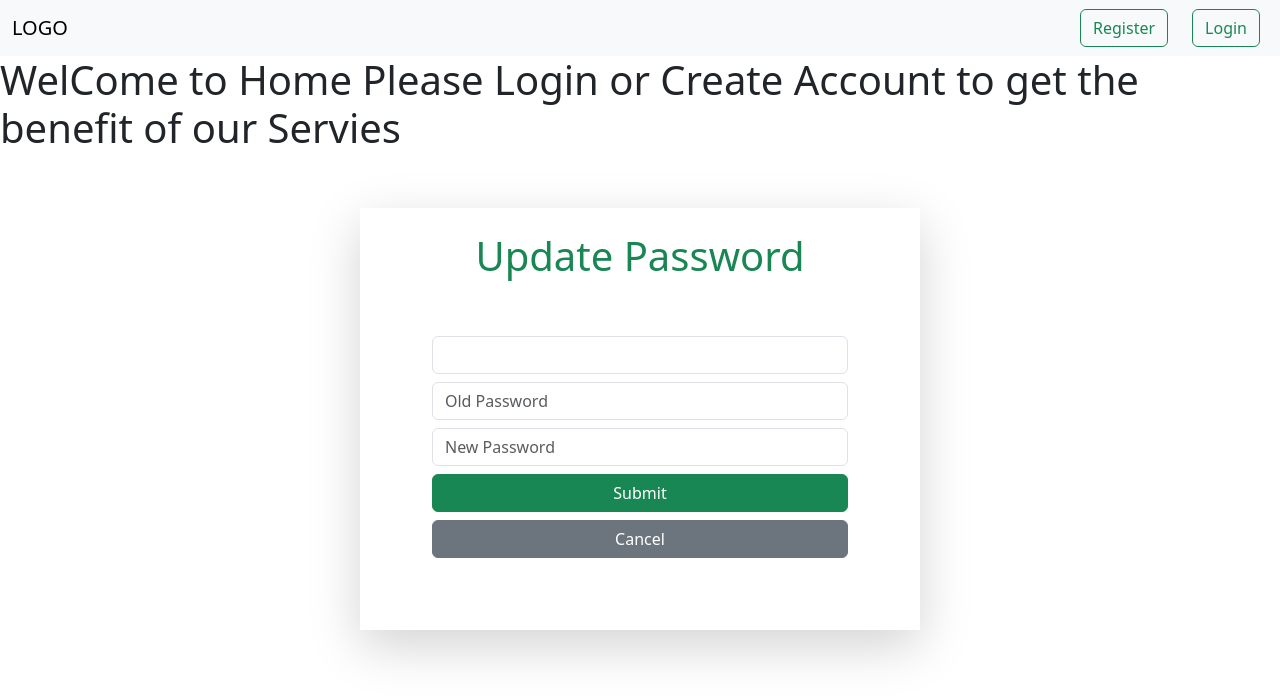
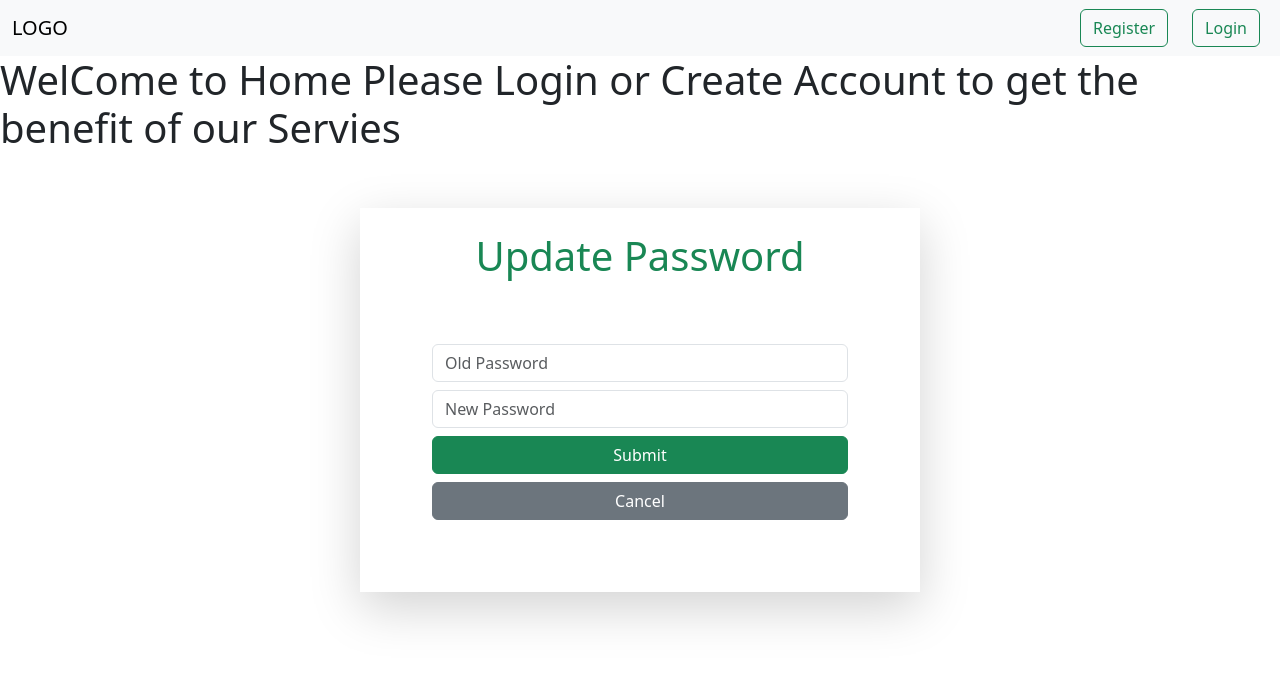
Before and after one commit to RushabhDabre/CDAC_Mini_project, a React (Create React App) app in the folder miniprojectapp/: page /change in a window 1280 px wide. Shown: the top 700 px of the page. Built offline with nearby package versions, Linux system fonts and the light colour scheme.

Commit message:
Update password Completed

```diff
--- a/miniprojectapp/src/BackEnd/login_api.js
+++ b/miniprojectapp/src/BackEnd/login_api.js
@@ -68,8 +68,9 @@ app.post('/insertUser',function(req,res){
 app.put('/forgetPass',function(req,res){
 	  var email = req.body.email;
     var password = req.body.password;
-    var query = "update userAccount set password = ? where email = ?";
-    con.query(query,[password, email],function(err, result){
+    var oldpassword = req.body.oldpassword;
+    var query = "update userAccount set password = ? where password =? and email = ? ";
+    con.query(query,[password,oldpassword,email],function(err, result){
         if(!err){
         	res.send("SUCESS");
 		}else{
--- a/miniprojectapp/src/Components/UpdatePass.js
+++ b/miniprojectapp/src/Components/UpdatePass.js
@@ -4,6 +4,7 @@ import React,{useState,useEffect} from 'react';
 export default function UpdatePass(){
     let navigate = useNavigate();
     const [password, setPassword] = useState("");
+    const [oldpassword, setoldPassword] = useState("");
     const [email,setEmail]=useState("");
     const [msg, setMsg] = useState("");
 
@@ -12,24 +13,22 @@ export default function UpdatePass(){
         setEmail(str)
     },[]);
 
-
     const handleSubmit=(e)=>{
         e.preventDefault();
         const reqOptions ={
             method:"put",
             headers:{'content-type':'application/json'},
-            body:JSON.stringify({ msg, password })
+            body:JSON.stringify({ password,oldpassword,email })
         }
         fetch("http://localhost:9000/forgetPass",reqOptions)
         .then(res=>res.text())
         .then(str=>{
             setMsg(str);
-            if (str === "Password Updated successfully !") {
+            if (str === "SUCESS") {
                 navigate("/home");
             }
         })
     }
-
 
     return (
         <div className="container d-flex justify-content-center ">
@@ -37,14 +36,11 @@ export default function UpdatePass(){
                 <h1 className="d-flex justify-content-center text-success">Update Password</h1>
                 <div className="p-5">
                 <form >
-                <div className="form-group">
-                        <input  type="text"  value={email} className="form-control" />
+                    <div className="form-group mt-2">
+                        <input  type="password" placeholder="Old Password" className="form-control" value={oldpassword} onChange={(e) => setoldPassword(e.target.value)}/>
                     </div>
                     <div className="form-group mt-2">
-                        <input  type="password" placeholder="Old Password" className="form-control" />
-                    </div>
-                    <div className="form-group mt-2">
-                        <input  type="password" placeholder="New Password" className="form-control" />
+                        <input  type="password" placeholder="New Password" className="form-control" value={password} onChange={(e) => setPassword(e.target.value)} />
                     </div>
                     <div>
                         <button type="submit" className="btn btn-success w-100 font-weight-bold mt-2"  onClick={handleSubmit}>Submit</button>
@@ -53,6 +49,9 @@ export default function UpdatePass(){
                 </form>
                 </div>
             </div>
+            {/* <div>{msg}</div> */}
         </div>
+
+
     )
 }
```
